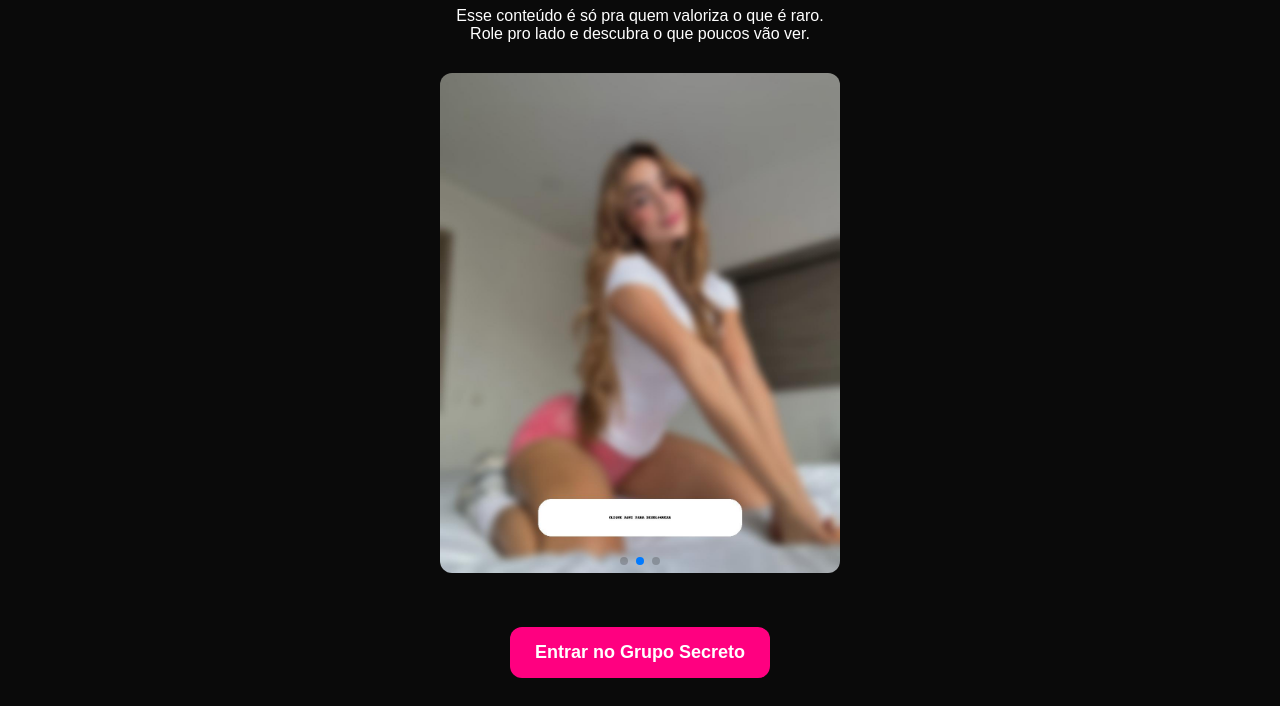
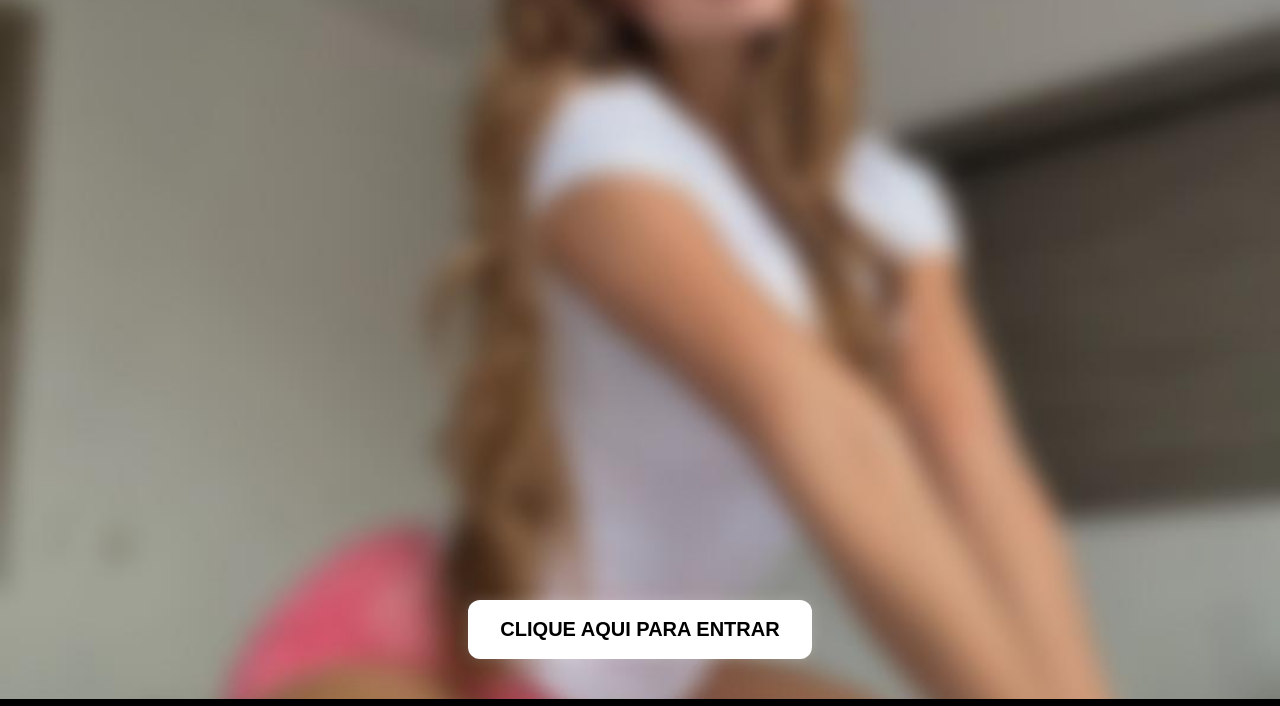
Before and after one commit to hotzao951/Group-previw, a plain HTML site: page index.html in a window 1280 px wide. Shown: the part 101-807 px from the top of the page. Drawn offline with nearby package versions, Linux system fonts and the light colour scheme.

Commit message:
Update index.html

```diff
--- a/index.html
+++ b/index.html
@@ -3,18 +3,70 @@
 <head>
   <meta charset="UTF-8" />
   <meta name="viewport" content="width=device-width, initial-scale=1.0" />
-  <title>Grupo Secreto</title>
+  <title>Preview</title>
+  <!-- Swiper CSS CDN -->
+  <link rel="stylesheet" href="https://cdn.jsdelivr.net/npm/swiper@11/swiper-bundle.min.css" />
+  <style>
+    * {
+      margin: 0;
+      padding: 0;
+      box-sizing: border-box;
+    }
 
-  <!-- Meta Tags pro social preview -->
-  <meta property="og:title" content="Conteúdo Secreto Liberado 🔥" />
-  <meta property="og:description" content="O que poucos têm acesso... agora tá nas suas mãos." />
-  <meta property="og:image" content="https://hotzao951.github.io/Group-previw/carrossel_text_up_1.jpg" />
-  <meta property="og:url" content="https://hotzao951.github.io/Group-previw/" />
+    body {
+      background-color: #000;
+      color: #fff;
+      font-family: Arial, sans-serif;
+      overflow: hidden;
+    }
 
-  <!-- Swiper CSS -->
-  <link rel="stylesheet" href="https://unpkg.com/swiper/swiper-bundle.min.css" />
+    .swiper {
+      width: 100vw;
+      height: 100vh;
+    }
 
-  <!-- Pixel do Facebook -->
+    .swiper-slide {
+      display: flex;
+      justify-content: center;
+      align-items: center;
+      background: #000;
+    }
+
+    .swiper-slide img {
+      width: 100%;
+      height: 100vh;
+      object-fit: cover;
+    }
+
+    .cta-container {
+      position: absolute;
+      bottom: 40px;
+      width: 100%;
+      display: flex;
+      justify-content: center;
+      z-index: 10;
+    }
+
+    .cta-btn {
+      padding: 18px 32px;
+      background: white;
+      color: black;
+      font-weight: bold;
+      font-size: 20px;
+      border-radius: 12px;
+      border: none;
+      cursor: pointer;
+      box-shadow: 0 0 15px rgba(255, 255, 255, 0.2);
+      text-decoration: none;
+      transition: transform 0.2s ease;
+    }
+
+    .cta-btn:hover {
+      transform: scale(1.05);
+    }
+  </style>
+
+  <!-- Facebook Pixel -->
   <script>
     !function(f,b,e,v,n,t,s)
     {if(f.fbq)return;n=f.fbq=function(){n.callMethod?
@@ -27,90 +79,38 @@
     fbq('init', '500776952773987');
     fbq('track', 'PageView');
   </script>
-  <noscript>
-    <img height="1" width="1" style="display:none"
-         src="https://www.facebook.com/tr?id=500776952773987&ev=PageView&noscript=1"/>
-  </noscript>
-
-  <style>
-    body {
-      background-color: #0a0a0a;
-      color: white;
-      font-family: Arial, sans-serif;
-      text-align: center;
-      padding: 20px;
-    }
-
-    h1 {
-      color: #ff0080;
-      font-size: 2em;
-    }
-
-    .swiper {
-      width: 100%;
-      max-width: 400px;
-      margin: 30px auto;
-    }
-
-    .swiper-slide img {
-      width: 100%;
-      border-radius: 12px;
-    }
-
-    .cta-button {
-      background-color: #ff0080;
-      color: white;
-      padding: 15px 25px;
-      font-size: 18px;
-      font-weight: bold;
-      border: none;
-      border-radius: 12px;
-      cursor: pointer;
-      margin-top: 20px;
-      transition: 0.3s;
-    }
-
-    .cta-button:hover {
-      background-color: #e60073;
-    }
-  </style>
+  <noscript><img height="1" width="1" style="display:none"
+    src="https://www.facebook.com/tr?id=500776952773987&ev=PageView&noscript=1"
+  /></noscript>
 </head>
 <body>
 
-  <h1>Você tá pronto?</h1>
-  <p>Esse conteúdo é só pra quem valoriza o que é raro.<br>
-  Role pro lado e descubra o que poucos vão ver.</p>
-
-  <!-- Swiper Carrossel -->
+  <!-- Swiper -->
   <div class="swiper">
     <div class="swiper-wrapper">
-      <div class="swiper-slide"><img src="carrossel_text_up_1.jpg" alt="Preview 1" /></div>
-      <div class="swiper-slide"><img src="carrossel_text_up_2.jpg" alt="Preview 2" /></div>
-      <div class="swiper-slide"><img src="carrossel_text_up_3.jpg" alt="Preview 3" /></div>
+      <div class="swiper-slide"><img src="carrossel_text_up_1.jpg" alt="Slide 1"></div>
+      <div class="swiper-slide"><img src="carrossel_text_up_2.jpg" alt="Slide 2"></div>
+      <div class="swiper-slide"><img src="carrossel_text_up_3.jpg" alt="Slide 3"></div>
     </div>
-    <div class="swiper-pagination"></div>
   </div>
 
-  <!-- Botão com redirecionamento -->
-  <a href="https://t.me/+XZEowQzUD6YyNTAx" target="_blank" onclick="fbq('trackCustom', 'EntrouNoGrupo')">
-    <button class="cta-button">Entrar no Grupo Secreto</button>
-  </a>
+  <!-- Botão CTA -->
+  <div class="cta-container">
+    <a class="cta-btn" href="https://t.me/+XZEowQzUD6YyNTAx" target="_blank" onclick="fbq('trackCustom', 'EntrouNoGrupo');">
+      CLIQUE AQUI PARA ENTRAR
+    </a>
+  </div>
 
-  <!-- Swiper JS -->
-  <script src="https://unpkg.com/swiper/swiper-bundle.min.js"></script>
+  <!-- Swiper JS CDN -->
+  <script src="https://cdn.jsdelivr.net/npm/swiper@11/swiper-bundle.min.js"></script>
   <script>
     const swiper = new Swiper('.swiper', {
       loop: true,
       autoplay: {
-        delay: 2500,
+        delay: 3000,
         disableOnInteraction: false,
-      },
-      pagination: {
-        el: '.swiper-pagination',
-        clickable: true,
       },
     });
   </script>
-
 </body>
 </html>
```
